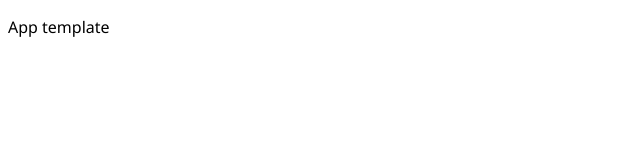
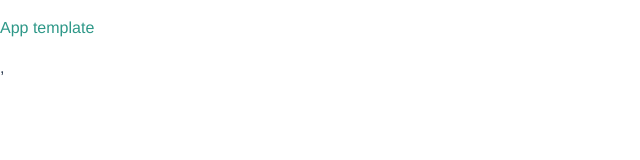
Before and after one commit to rmaejima/yumemi-frontend-task, a React (Create React App) app: page / in a window 1280 px wide. Shown: the top 160 px of the page, without its empty margins (0-640 px from the left). Built offline with nearby package versions, Linux system fonts and the light colour scheme.

Commit message:
feat: init styled components theme

```diff
--- a/src/App.tsx
+++ b/src/App.tsx
@@ -1,7 +1,13 @@
 import React from 'react';
 
+import styled from 'styled-components';
+
 function App() {
-  return <p>App template</p>;
+  return <ColorText>App template</ColorText>;
 }
 
 export default App;
+
+const ColorText = styled.p`
+  color: ${(p) => p.theme.colors.primary[500]};
+`;
--- a/src/global.css
+++ /dev/null
@@ -1,5 +0,0 @@
-@import url('https://fonts.googleapis.com/css2?family=Noto+Sans:wght@400;700&display=swap');
-
-* {
-  font-family: 'Noto Sans', sans-serif;
-}
--- a/src/index.tsx
+++ b/src/index.tsx
@@ -2,15 +2,53 @@ import React from 'react';
 
 import ReactDOM from 'react-dom/client';
 import 'ress';
+import { ThemeProvider, createGlobalStyle } from 'styled-components';
+
+import * as theme from 'utils/theme';
 
 import App from './App';
-import './global.css';
+
+const GlobalStyle = createGlobalStyle`
+      html,
+      body {
+        height: 100%;
+        padding: 0;
+        margin: 0;
+
+        color: ${(p) => p.theme.colors.text.base};
+        font-family: 'Helvetica Neue', Arial, 'Hiragino Kaku Gothic ProN',
+          'Hiragino Sans', Meiryo, sans-serif;
+        line-height: 1.5em;
+      }
+
+      #__next {
+        height: 100%;
+      }
+
+      a {
+        color: ${(p) => p.theme.colors.primary[600]};
+        text-decoration: none;
+      }
+
+      a:focus,
+      button:focus,
+      input:focus,
+      select:focus,
+      textarea:focus {
+        outline-color: ${(p) => p.theme.colors.primary[500]};
+        outline-width: 2px;
+      }
+    `;
 
 const root = ReactDOM.createRoot(
   document.getElementById('root') as HTMLElement,
 );
 root.render(
-  <React.StrictMode>
-    <App />
-  </React.StrictMode>,
+  <ThemeProvider theme={theme}>
+    <GlobalStyle />
+    <React.StrictMode>
+      <App />
+    </React.StrictMode>
+    ,
+  </ThemeProvider>,
 );
--- /dev/null
+++ b/src/utils/theme.ts
@@ -0,0 +1,68 @@
+export const colors = {
+  text: {
+    dark: '#0f172a',
+    base: '#334155',
+    light: '#64748b',
+  },
+  primary: {
+    50: '#e1f2f1',
+    100: '#87ccc4',
+    200: '#87ccc4',
+    300: '#5bb8ac',
+    400: '#3ea89a',
+    500: '#2e9888',
+    600: '#2e9888',
+    700: '#267b6c',
+    800: '#226b5d',
+    900: '#194f42',
+  },
+  gray: {
+    50: '#f8fafc',
+    100: '#f1f5f9',
+    200: '#e2e8f0',
+    300: '#cbd5e1',
+    400: '#94a3b8',
+    500: '#64748b',
+    600: '#475569',
+    700: '#334155',
+    800: '#1e293b',
+    900: '#0f172a',
+  },
+  error: {
+    50: '#FEF2F2',
+    100: '#FEE2E2',
+    200: '#FECACA',
+    300: '#FCA5A5',
+    400: '#F87171',
+    500: '#EF4444',
+    600: '#DC2626',
+    700: '#B91C1C',
+    800: '#991B1B',
+    900: '#7F1D1D',
+  },
+};
+
+export const breaks = {
+  sm: '640px',
+  md: '768px',
+  lg: '1024px',
+};
+
+export const breakNums = {
+  sm: 640,
+  md: 768,
+  lg: 1024,
+};
+
+export const easings = {
+  easeInOut: 'cubic-bezier(0.4, 0, 0.2, 1)',
+  easeOut: 'cubic-bezier(0.0, 0, 0.2, 1)',
+  easeIn: 'cubic-bezier(0.4, 0, 1, 1)',
+  sharp: 'cubic-bezier(0.4, 0, 0.6, 1)',
+};
+
+export const shadows = {
+  sm: '0 1px 3px 0 rgb(0 0 0 / 0.1), 0 1px 2px -1px rgb(0 0 0 / 0.1)',
+  md: '0 4px 6px -1px rgb(0 0 0 / 0.1), 0 2px 4px -2px rgb(0 0 0 / 0.1)',
+  lg: '0 10px 15px -3px rgb(0 0 0 / 0.1), 0 4px 6px -4px rgb(0 0 0 / 0.1)',
+};
```
Also changed, not shown: src/types/styled-components.d.ts (added, +10 -0 lines).
